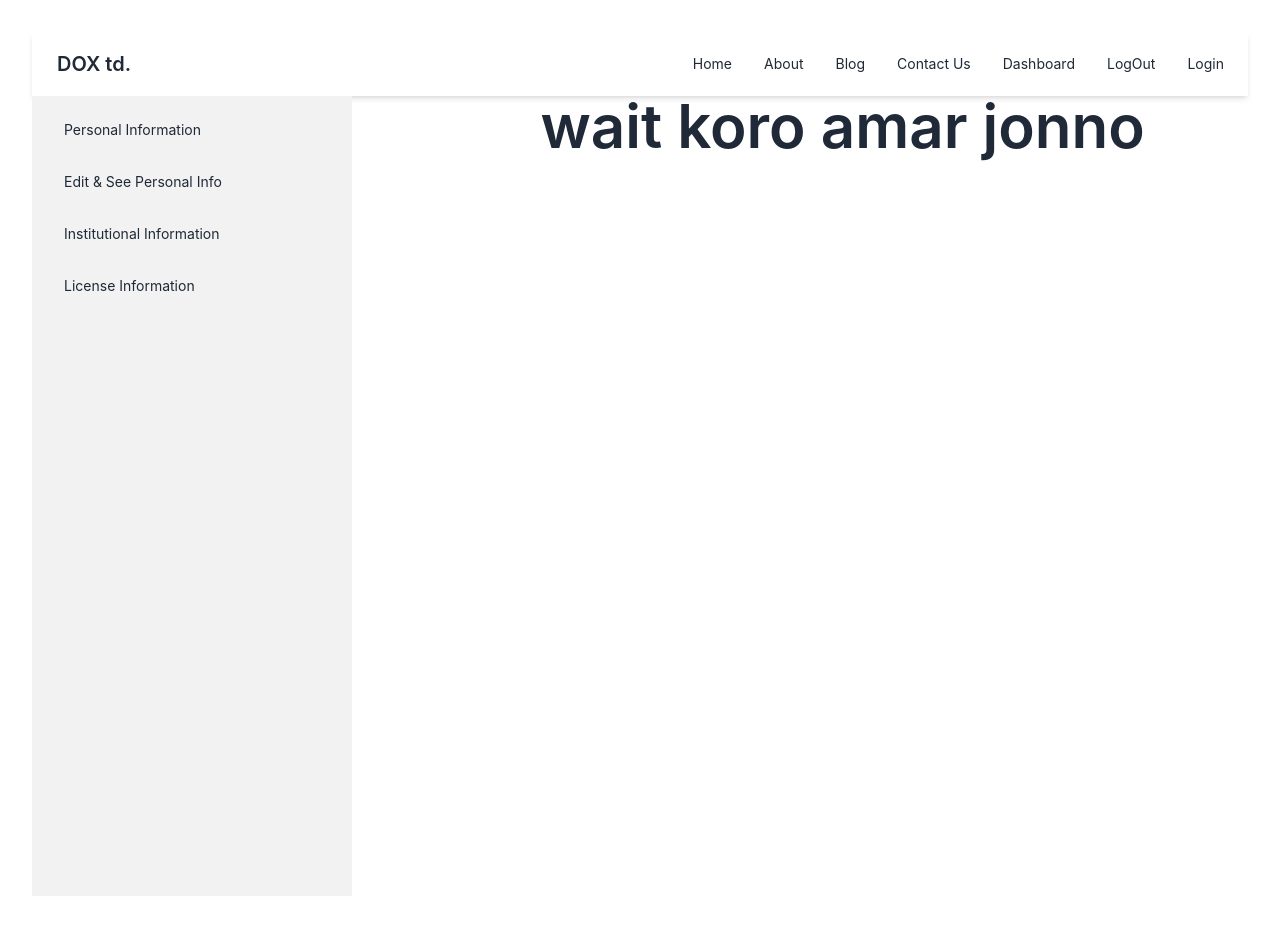
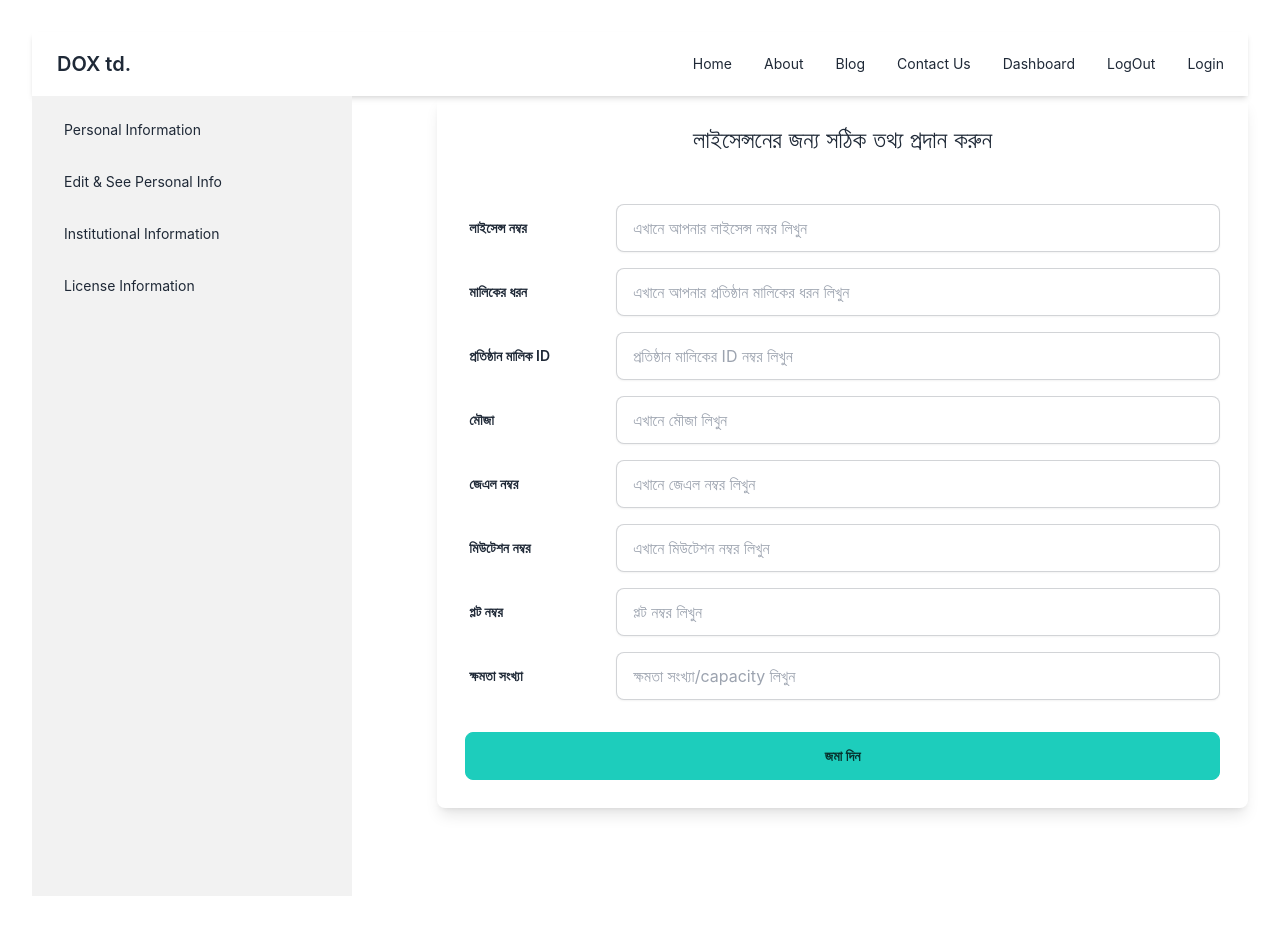
Before and after one commit to sayed132/dox-project-1, a React (Vite) app: page /dashboard/license-info in a window 1280 px wide. Built offline with nearby package versions, Linux system fonts and the light colour scheme.

Commit message:
license post

```diff
--- a/src/pages/Dashboard/LicenseInfo/LicenseInfo.jsx
+++ b/src/pages/Dashboard/LicenseInfo/LicenseInfo.jsx
@@ -1,8 +1,138 @@
+import axios from "axios";
+import { useState } from "react";
 
 const LicenseInfo = () => {
+
+    const [formApplication, setFormApplication] = useState({
+
+
+        license_number: "",
+        owner_type: "",
+        owner_id: "",
+        mouza: "",
+        jl_number: "",
+        mutation_number: "",
+        plot_number: "",
+        capacity: 0,
+
+    });
+
+    //On Change Form
+
+    const onChangeForm = (label, event) => {
+        switch (label) {
+            case "license_number":
+                setFormApplication({ ...formApplication, license_number: event.target.value });
+                break;
+            case "owner_type":
+                setFormApplication({ ...formApplication, owner_type: event.target.value });
+                break;
+            case "owner_id":
+                setFormApplication({ ...formApplication, owner_id: event.target.value });
+                break;
+            case "mouza":
+                setFormApplication({ ...formApplication, mouza: event.target.value });
+                break;
+            case "jl_number":
+                setFormApplication({ ...formApplication, jl_number: event.target.value });
+                break;
+            case "mutation_number":
+                setFormApplication({ ...formApplication, mutation_number: event.target.value });
+                break;
+            case "plot_number":
+                setFormApplication({ ...formApplication, plot_number: event.target.value });
+                break;
+            case "capacity":
+                setFormApplication({ ...formApplication, capacity: event.target.value });
+                break;
+
+
+        }
+    };
+
+    //   Submit handler
+
+    const onSubmitHandler = async (event) => {
+        event.preventDefault();
+        console.log(formApplication);
+
+        await axios
+            .post("http://103.49.200.66:8080/license/cha", formApplication)
+            .then(() => {
+                console.log(formApplication);
+                setTimeout(() => {
+                    window.location.reload();
+                }, 1000);
+            })
+            .catch((error) => {
+                console.log(error);
+
+            });
+    };
     return (
-        <div>
-            <h2 className="text-6xl font-semibold">wait koro amar jonno</h2>
+        <div className=' p-7 shadow-lg rounded-lg'>
+            <h2 className="text-2xl">লাইসেন্সনের জন্য সঠিক তথ্য প্রদান করুন</h2>
+            <form className="mt-12" onSubmit={onSubmitHandler}>
+                <div className="form-control grid grid-cols-5 mb-4">
+                    <label htmlFor="license_number" className="label"> <span className="label-text font-semibold">লাইসেন্স নম্বর</span></label>
+                    <input type="text"
+                    id="license_number" onChange={(event) => { onChangeForm("license_number", event); }}
+                    className="input input-bordered col-span-4 shadow-sm" placeholder="এখানে আপনার লাইসেন্স নম্বর লিখুন" />
+
+                </div>
+                <div className="form-control grid grid-cols-5 mb-4">
+                    <label htmlFor="owner_type" className="label"> <span className="label-text font-semibold">মালিকের ধরন</span></label>
+                    <input type="text"
+                    id="owner_type" onChange={(event) => { onChangeForm("owner_type", event); }}
+                    className="input input-bordered col-span-4 shadow-sm" placeholder="এখানে আপনার প্রতিষ্ঠান মালিকের ধরন লিখুন" />
+
+                </div>
+                <div className="form-control grid grid-cols-5 mb-4">
+                    <label htmlFor="owner_id" className="label"> <span className="label-text font-semibold">প্রতিষ্ঠান মালিক ID</span></label>
+                    <input type="text"
+                    id="owner_id" onChange={(event) => { onChangeForm("owner_id", event); }}
+                    className="input input-bordered col-span-4 shadow-sm" placeholder="প্রতিষ্ঠান মালিকের ID নম্বর লিখুন" />
+
+                </div>
+                <div className="form-control w-full grid grid-cols-5 mb-4">
+                    <label htmlFor="mouza" className="label"> <span className="label-text font-semibold">মৌজা</span></label>
+                    <input type="text"
+                    id="mouza" onChange={(event) => { onChangeForm("mouza", event); }}
+                    className="input input-bordered col-span-4 shadow-sm" placeholder="এখানে মৌজা লিখুন" />
+
+                </div>
+                <div className="form-control grid grid-cols-5 mb-4">
+                    <label htmlFor="jl_number" className="label"> <span className="label-text font-semibold">জেএল নম্বর</span></label>
+                    <input type="text"
+                    id="jl_number" onChange={(event) => { onChangeForm("jl_number", event); }}
+                    className="input input-bordered col-span-4 shadow-sm" placeholder="এখানে জেএল নম্বর লিখুন " />
+
+                </div>
+                <div className="form-control grid grid-cols-5 mb-4">
+                    <label htmlFor="mutation_number" className="label"> <span className="label-text font-semibold">মিউটেশন নম্বর</span></label>
+                    <input type="text"
+                    id="mutation_number" onChange={(event) => { onChangeForm("mutation_number", event); }}
+                    className="input input-bordered col-span-4 shadow-sm" placeholder="এখানে মিউটেশন নম্বর লিখুন " />
+
+                </div>
+                <div className="form-control grid grid-cols-5 mb-4">
+                    <label htmlFor="plot_number" className="label"> <span className="label-text font-semibold">প্লট নম্বর</span></label>
+                    <input type="text"
+                    id="plot_number" onChange={(event) => { onChangeForm("plot_number", event); }}
+                    className="input input-bordered col-span-4 shadow-sm" placeholder="প্লট নম্বর লিখুন" />
+
+                </div>
+                <div className="form-control grid grid-cols-5 mb-4">
+                    <label htmlFor="capacity" className="label"> <span className="label-text font-semibold">ক্ষমতা সংখ্যা</span></label>
+                    <input type="number"
+                    id="capacity" onChange={(event) => { onChangeForm("capacity", event); }}
+                    className="input input-bordered col-span-4 shadow-sm" placeholder="ক্ষমতা সংখ্যা/capacity লিখুন" />
+
+                </div>
+
+
+                <input className='btn btn-accent w-full mt-4' value="জমা দিন" type="submit" />
+            </form>
         </div>
     );
 };
```
